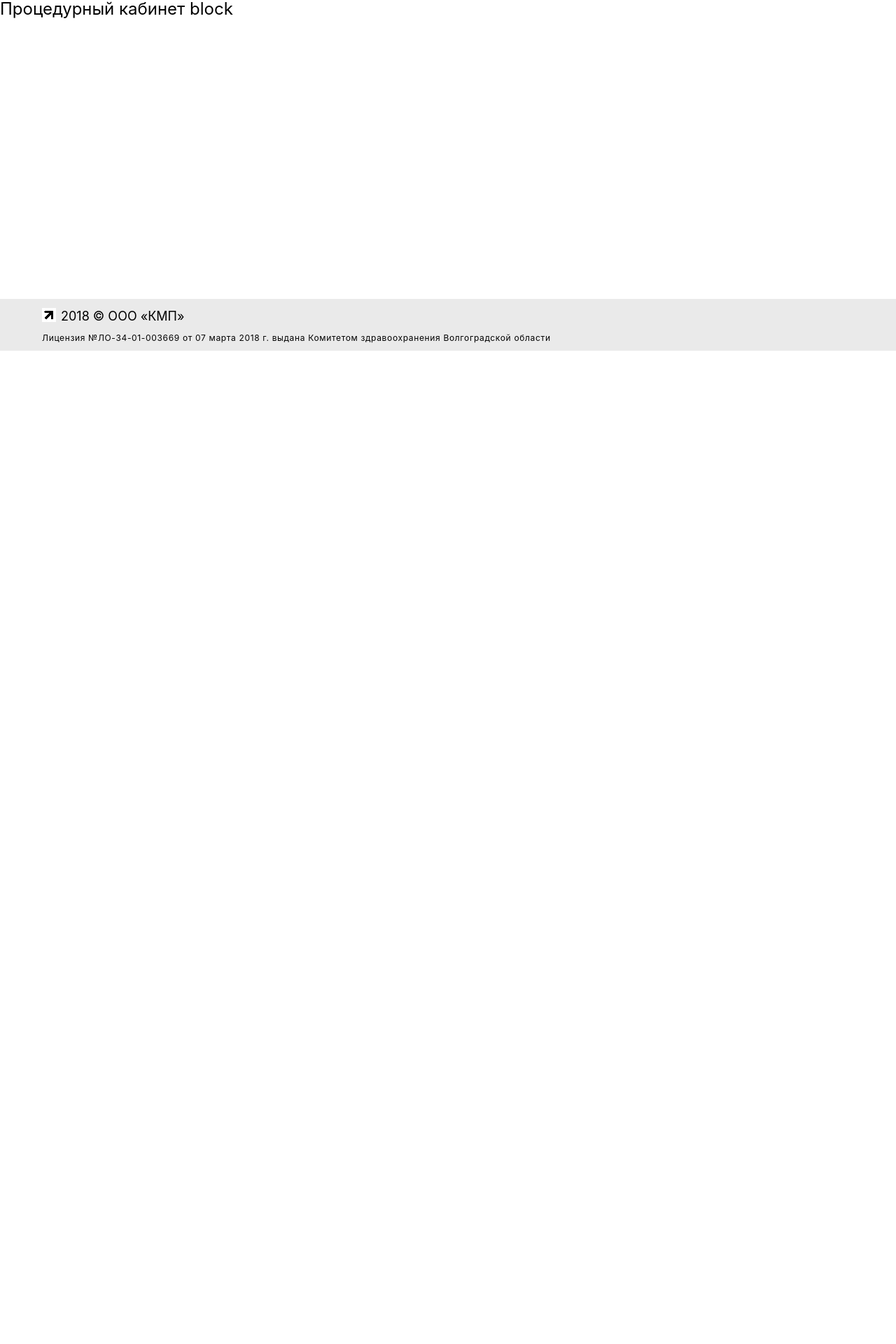
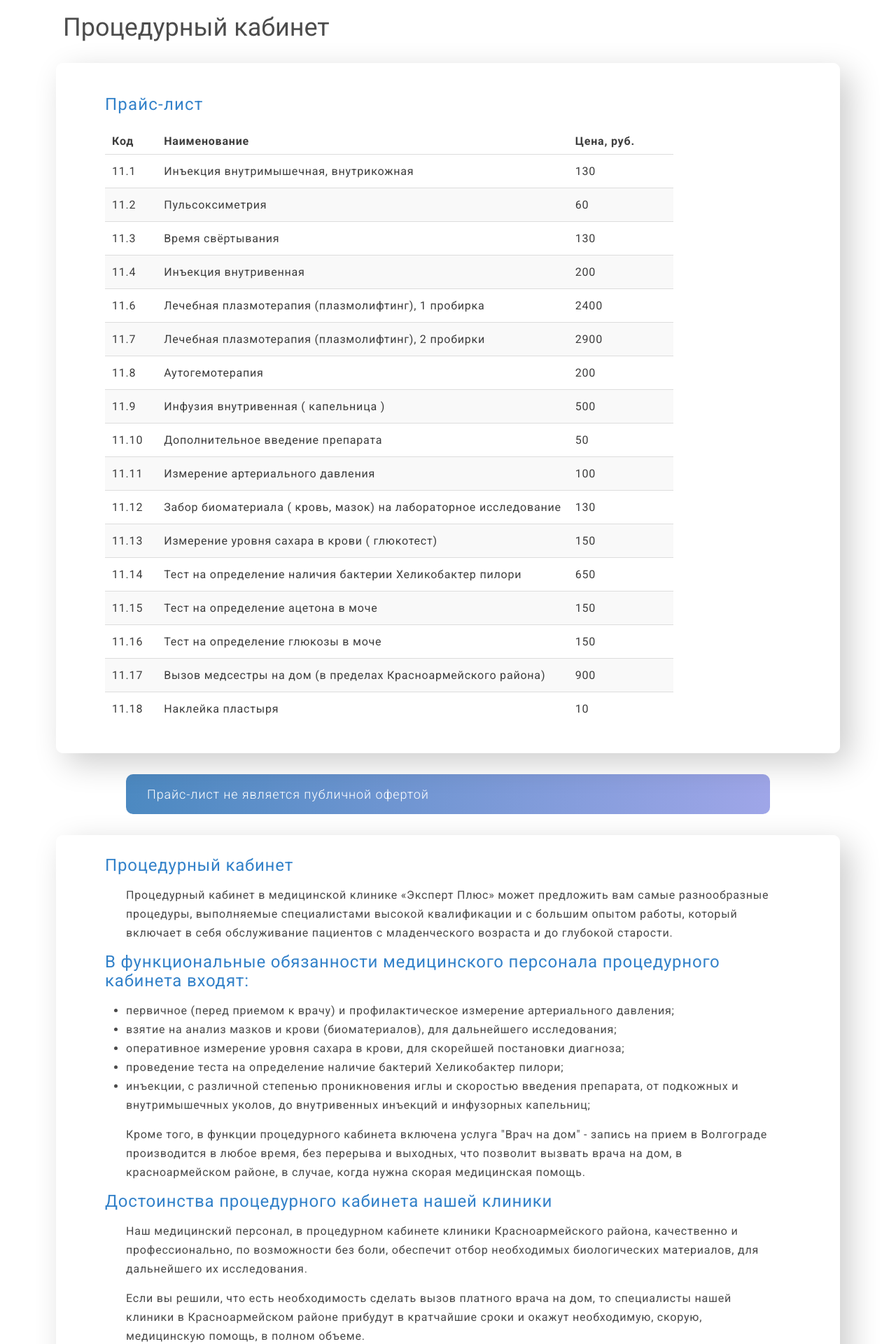
Before and after one commit to CanUFeelMyHeart/expertPlus, a React (Create React App) app in the folder medical-clinic-expert/: page /services/proczedurnyij-kabinet in a window 1280 px wide. Shown: the part 185-2105 px from the top of the page at 70% size. Before the commit the page ends 800 px from the top, so only its background shows below. Built offline with nearby package versions, Linux system fonts and the light colour scheme; the HTML template or start-up script is replaced by a standard one.

Commit message:
treatment room page is set

```diff
--- /dev/null
+++ b/medical-clinic-expert/src/pages/ServicesPages/TreatmentRoomServicePage/PriceInfoTreatmentRoom.jsx
@@ -0,0 +1,87 @@
+export const priceInfoTreatmentRoom = [
+    {
+        code: "11.1",
+        name: "Инъекция внутримышечная, внутрикожная",
+        price: "130",
+    },
+    {
+        code: "11.2",
+        name: "Пульсоксиметрия",
+        price: "60",
+    },
+    {
+        code: "11.3",
+        name: "Время свёртывания",
+        price: "130",
+    },
+    {
+        code: "11.4",
+        name: "	Инъекция внутривенная",
+        price: "200",
+    },
+    {
+        code: "11.6",
+        name: "Лечебная плазмотерапия (плазмолифтинг), 1 пробирка",
+        price: "2400",
+    },
+    {
+        code: "11.7",
+        name: "Лечебная плазмотерапия (плазмолифтинг), 2 пробирки",
+        price: "2900",
+    },
+    {
+        code: "11.8",
+        name: "Аутогемотерапия",
+        price: "200",
+    },
+    {
+        code: "11.9",
+        name: "Инфузия внутривенная ( капельница )",
+        price: "500",
+    },
+    {
+        code: "11.10",
+        name: "Дополнительное введение препарата",
+        price: "50",
+    },
+    {
+        code: "11.11",
+        name: "Измерение артериального давления",
+        price: "100",
+    },
+    {
+        code: "11.12",
+        name: "Забор биоматериала ( кровь, мазок) на лабораторное исследование",
+        price: "130",
+    },
+    {
+        code: "11.13",
+        name: "Измерение уровня сахара в крови ( глюкотест)",
+        price: "150",
+    },
+    {
+        code: "11.14",
+        name: "Тест на определение наличия бактерии Хеликобактер пилори",
+        price: "650",
+    },
+    {
+        code: "11.15",
+        name: "Тест на определение ацетона в моче",
+        price: "150",
+    },
+    {
+        code: "11.16",
+        name: "Тест на определение глюкозы в моче",
+        price: "150",
+    },
+    {
+        code: "11.17",
+        name: "Вызов медсестры на дом (в пределах Красноармейского района)",
+        price: "900",
+    },
+    {
+        code: "11.18",
+        name: "Наклейка пластыря",
+        price: "10",
+    }
+];
--- a/medical-clinic-expert/src/pages/ServicesPages/TreatmentRoomServicePage/TreatmentRoomServicePage.jsx
+++ b/medical-clinic-expert/src/pages/ServicesPages/TreatmentRoomServicePage/TreatmentRoomServicePage.jsx
@@ -1,10 +1,88 @@
 import React from "react";
+import { InformationContainerComponent } from "../../../components/InformationContainerComponent/InformationContainerComponent";
+import { PriceListComponent } from "../../../components/PriceListComponent/PriceListComponent";
+import { OfertaComponent } from "../../../components/PriceListComponent/OfertaComponent";
+import { ServiceSpecialistsInfoComponent } from "../../../components/ServiceSpecialistsInfoComponent/ServiceSpecialistsInfoComponent";
+import { priceInfoTreatmentRoom } from "./PriceInfoTreatmentRoom";
 
 export const TreatmentRoomServicePage = () => {
     return (
         <div className="TreatmentRoomServicePage">
-            <h2>Процедурный кабинет block</h2>
-
+            {" "}
+            <InformationContainerComponent header="Процедурный кабинет">
+                <PriceListComponent priceInfo={priceInfoTreatmentRoom} />
+            </InformationContainerComponent>
+            <OfertaComponent />
+            <ServiceSpecialistsInfoComponent>
+                <div className="services_doctor_info_container">
+                    <h2 className="services_doctor_info_header">
+                        Процедурный кабинет
+                    </h2>
+                    <h3 className="services_doctor_info_description">
+                        Процедурный кабинет в медицинской клинике «Эксперт Плюс»
+                        может предложить вам самые разнообразные процедуры,
+                        выполняемые специалистами высокой квалификации и с
+                        большим опытом работы, который включает в себя
+                        обслуживание пациентов с младенческого возраста и до
+                        глубокой старости.
+                    </h3>
+                    <h2 className="services_doctor_info_header">
+                        В функциональные обязанности медицинского персонала
+                        процедурного кабинета входят:
+                    </h2>
+                    <h3 className="services_doctor_info_description">
+                        <ul>
+                            <li>
+                                первичное (перед приемом к врачу) и
+                                профилактическое измерение артериального
+                                давления;
+                            </li>
+                            <li>
+                                взятие на анализ мазков и крови (биоматериалов),
+                                для дальнейшего исследования;
+                            </li>
+                            <li>
+                                оперативное измерение уровня сахара в крови, для
+                                скорейшей постановки диагноза;
+                            </li>
+                            <li>
+                                проведение теста на определение наличие бактерий
+                                Хеликобактер пилори;
+                            </li>
+                            <li>
+                                инъекции, с различной степенью проникновения
+                                иглы и скоростью введения препарата, от
+                                подкожных и внутримышечных уколов, до
+                                внутривенных инъекций и инфузорных капельниц;
+                            </li>
+                        </ul>
+                    </h3>
+                    <h3 className="services_doctor_info_description">
+                        Кроме того, в функции процедурного кабинета включена
+                        услуга "Врач на дом" - запись на прием в Волгограде
+                        производится в любое время, без перерыва и выходных, что
+                        позволит вызвать врача на дом, в красноармейском районе,
+                        в случае, когда нужна скорая медицинская помощь.
+                    </h3>
+                    <h2 className="services_doctor_info_header" v>
+                        Достоинства процедурного кабинета нашей клиники
+                    </h2>
+                    <h3 className="services_doctor_info_description">
+                        Наш медицинский персонал, в процедурном кабинете клиники
+                        Красноармейского района, качественно и профессионально,
+                        по возможности без боли, обеспечит отбор необходимых
+                        биологических материалов, для дальнейшего их
+                        исследования.
+                    </h3>
+                    <h3 className="services_doctor_info_description">
+                        Если вы решили, что есть необходимость сделать вызов
+                        платного врача на дом, то специалисты нашей клиники в
+                        Красноармейском районе прибудут в кратчайшие сроки и
+                        окажут необходимую, скорую, медицинскую помощь, в полном
+                        объеме.
+                    </h3>
+                </div>
+            </ServiceSpecialistsInfoComponent>
         </div>
     );
 };
```
